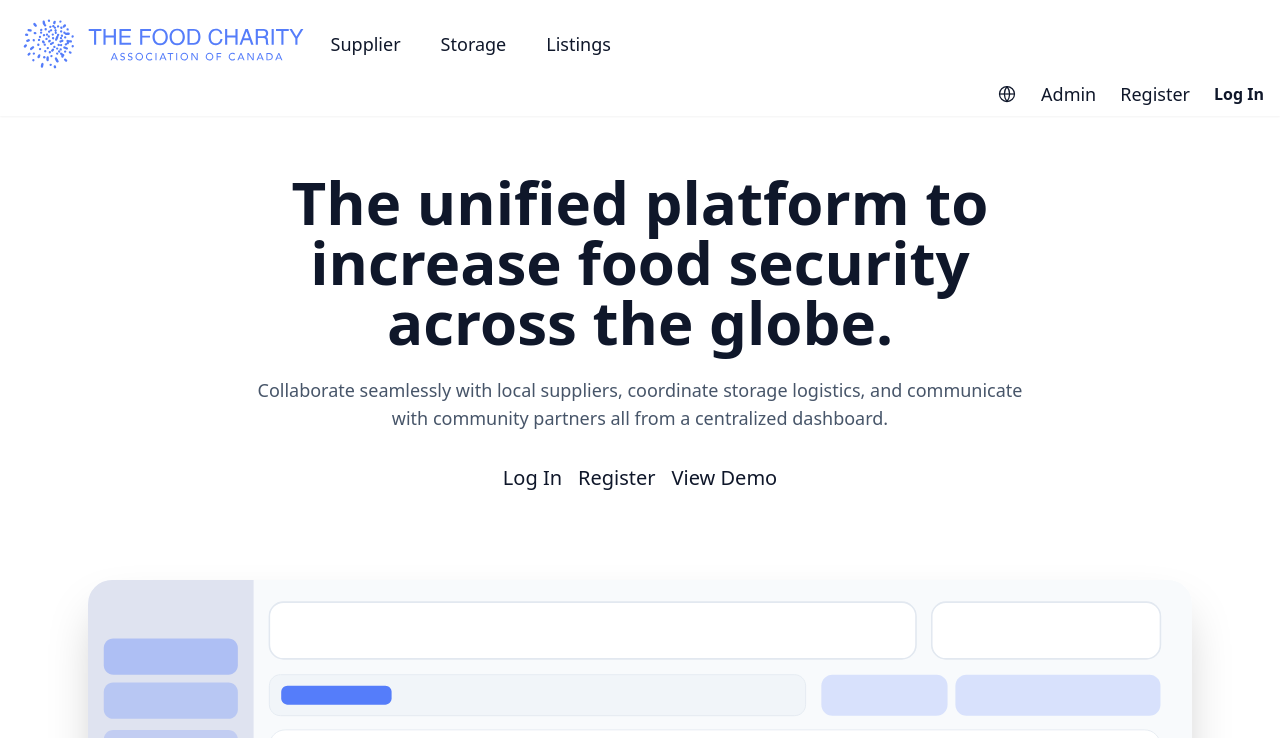
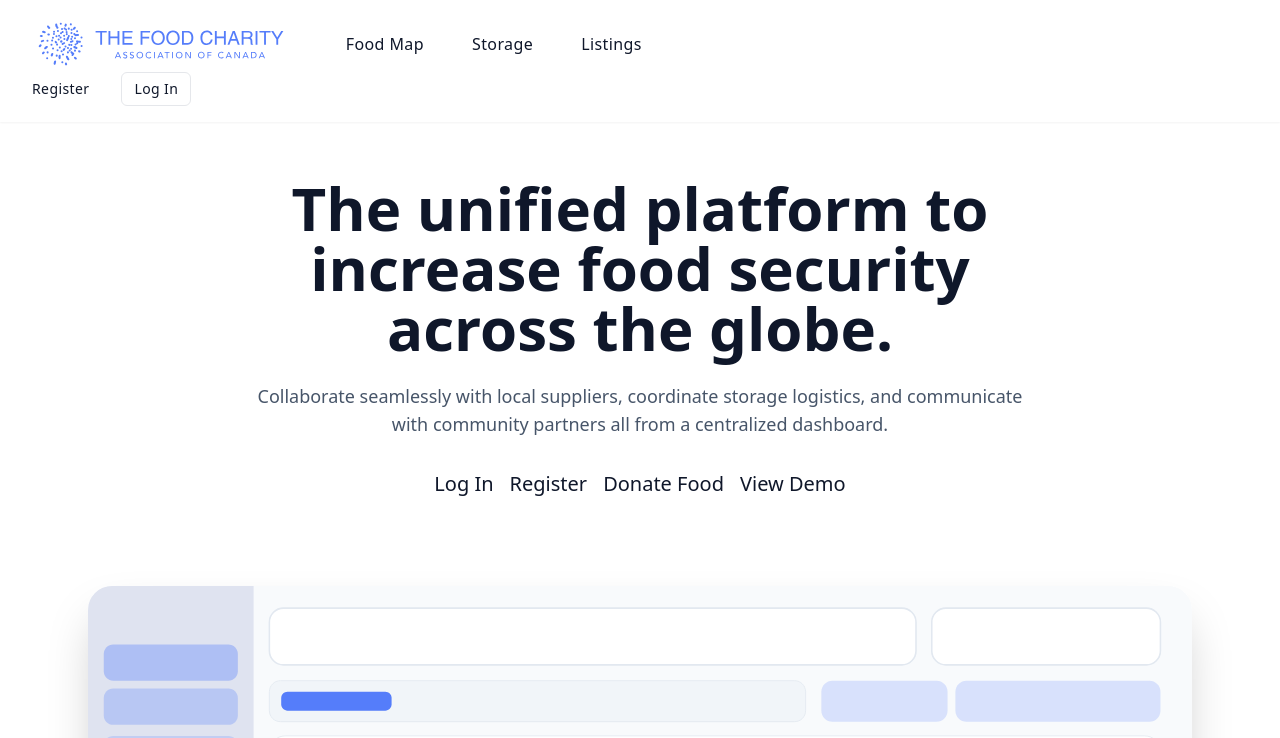
Before and after one commit to TheFoodCharity/platform, a Django app: template public/templates/public/landing.html in a window 1280 px wide. Shown: the top 738 px of the page. Run offline with Django 5.2, Linux system fonts and the light colour scheme; the template is opened without the code that fills it, so the values that code supplies are empty; some libraries are stand-ins or nearby versions.

Commit message:
fix navbar links

```diff
--- a/public/templates/public/components/_public_header.html
+++ b/public/templates/public/components/_public_header.html
@@ -1,70 +1,62 @@
 {% load static %}
-<header id="public-site-header" class="sticky top-0 z-50 w-full bg-white transition-shadow shadow-sm">
-    <div class="navbar min-h-0 py-2 px-4 justify-between w-full max-w-screen-xl mx-auto">
-        <div class="flex items-center gap-x-5 md:h-full md:w-auto md:flex-none">
-            <a href="{% url 'home' %}" class="flex items-center py-0 md:h-full md:py-1">
-                <img src="{% static 'public/images/logo_primary.svg' %}" alt="The Food Charity Association of Canada logo" class="h-full w-auto max-h-10 md:hidden">
-                <img src="{% static 'public/images/logo_w_text_primary.svg' %}" alt="The Food Charity Association of Canada logo" class="hidden h-full w-auto max-h-16 md:block">
+<header id="public-site-header" class="sticky top-0 z-50 w-full bg-white shadow-sm">
+    <div class="navbar min-h-0 py-4 px-8 justify-between items-center max-w-screen-xl mx-auto">
+
+        <!-- LEFT -->
+        <div class="flex items-center space-x-14">
+            <a href="{% url 'home' %}" class="flex items-center">
+                <img src="{% static 'public/images/logo_primary.svg' %}" class="h-10 md:hidden">
+                <img src="{% static 'public/images/logo_w_text_primary.svg' %}" class="hidden md:block h-14">
             </a>
-            <nav class="flex-none hidden h-full items-center gap-10 text-base font-medium leading-none md:flex md:text-lg">
-                <a href="{% url 'donations:list' %}" class="text-primary transition-colors hover:opacity-80">Supplier</a>
-                <a href="{% url 'storage:list' %}" class="text-primary transition-colors hover:opacity-80">Storage</a>
-                <a href="{% url 'donations:available_list' %}" class="text-primary transition-colors hover:opacity-80">Listings</a>
+
+            <!-- NAV -->
+            <nav class="hidden md:flex items-center space-x-12 text-primary font-medium tracking-wide">
+                <a href="{% url 'food_help_map' %}" class="hover:opacity-60 transition whitespace-nowrap">Food Map</a>
+                <a href="{% url 'storage:list' %}" class="hover:opacity-60 transition whitespace-nowrap">Storage</a>
+                <a href="{% url 'donations:available_list' %}" class="hover:opacity-60 transition whitespace-nowrap">Listings</a>
             </nav>
         </div>
-        <div class="flex items-center justify-end gap-3 text-sm font-medium md:h-full md:w-auto md:gap-6 md:text-lg">
-            <details id="lang-menu" class="dropdown relative hidden md:block z-50">
-                <summary class="flex cursor-pointer list-none items-center justify-center text-primary focus:outline-none hover:opacity-80 transition-opacity">
-                    <span class="sr-only">Select language</span>
-                    <svg class="h-5 w-5 stroke-current" viewBox="0 0 24 24" fill="none" stroke-width="1.5" aria-hidden="true">
-                        <circle cx="12" cy="12" r="9"></circle>
-                        <path d="M3 12h18"></path>
-                        <path d="M12 3a14.5 14.5 0 0 1 0 18"></path>
-                        <path d="M12 3a14.5 14.5 0 0 0 0 18"></path>
-                    </svg>
-                </summary>
-                <div class="dropdown-content absolute left-1/2 top-full mt-4 w-48 bg-base-100 py-2 shadow-lg rounded-sm text-sm z-[1]">
-                    <label class="flex cursor-pointer items-center px-4 py-2.5 hover:bg-base-200 transition-colors text-primary">
-                        <span class="w-6 flex-shrink-0 flex justify-start">
-                            <svg class="h-4 w-4 stroke-current" fill="none" viewBox="0 0 24 24" stroke-width="2">
-                                <path stroke-linecap="round" stroke-linejoin="round" d="M5 13l4 4L19 7" />
-                            </svg>
-                        </span>
-                        <span class="font-semibold">English</span>
-                        <input type="radio" name="language" checked class="hidden">
-                    </label>
 
-                    <label class="flex cursor-pointer items-center px-4 py-2.5 hover:bg-base-200 transition-colors text-primary">
-                        <span class="w-6 flex-shrink-0 flex justify-start"></span>
-                        <span class="font-semibold">Français</span>
-                        <input type="radio" name="language" class="hidden">
-                    </label>
+        <!-- RIGHT -->
+        <div class="flex items-center flex-nowrap text-primary font-medium tracking-wide">
+            <div class="flex items-center space-x-8">
+                {% if user.is_authenticated %}
+                    <a href="{% url 'dashboard' %}" class="text-sm hover:opacity-70 transition whitespace-nowrap">
+                        Dashboard
+                    </a>
+                {% else %}
+                    <a href="{% url 'accounts:register' %}" class="hidden md:inline text-sm hover:opacity-70 transition whitespace-nowrap">
+                        Register
+                    </a>
+                    <a href="{% url 'accounts:login' %}" class="px-3 py-1.5 text-sm rounded-md border border-primary hover:bg-primary hover:text-white transition whitespace-nowrap">
+                        Log In
+                    </a>
+                {% endif %}
+            </div>
+
+            <!-- CTA -->
+            <div class="ml-8">
+                <a href="{% url 'donations:create' %}" class="px-5 py-2 rounded-md bg-primary text-white text-sm font-semibold hover:opacity-90 transition whitespace-nowrap">
+                    Donate
+                </a>
+            </div>
+
+            <!-- MOBILE -->
+            <details class="md:hidden relative ml-4">
+                <summary class="btn btn-ghost">☰</summary>
+                <div class="absolute right-0 mt-3 w-56 bg-white shadow-lg rounded-lg p-3 text-primary">
+                    <a href="{% url 'food_help_map' %}" class="block p-2 hover:bg-base-200 rounded">Food Map</a>
+                    <a href="{% url 'storage:list' %}" class="block p-2 hover:bg-base-200 rounded">Storage</a>
+                    <a href="{% url 'donations:available_list' %}" class="block p-2 hover:bg-base-200 rounded">Listings</a>
+                    <a href="{% url 'donations:create' %}" class="block p-2 font-semibold hover:bg-base-200 rounded">Donate</a>
+                    <hr class="my-2">
+                    {% if user.is_authenticated %}
+                        <a href="{% url 'dashboard' %}" class="block p-2 hover:bg-base-200 rounded">Dashboard</a>
+                    {% else %}
+                        <a href="{% url 'accounts:register' %}" class="block p-2 hover:bg-base-200 rounded">Register</a>
+                        <a href="{% url 'accounts:login' %}" class="block p-2 hover:bg-base-200 rounded">Log In</a>
+                    {% endif %}
                 </div>
-            </details>
-            <a href="{% url 'admin:index' %}" class="hidden text-primary transition-colors hover:opacity-80 md:inline">Admin</a>
-            <a href="{% url 'accounts:register' %}" class="hidden text-primary transition-colors hover:opacity-80 md:inline">Register</a>
-            <a href="{% url 'accounts:login' %}" class="btn btn-primary text-base font-bold">Log In</a>
-            <details class="md:hidden group">
-                <summary class="flex h-10 w-10 cursor-pointer list-none items-center justify-center rounded text-primary focus:outline-none">
-                    <span class="sr-only">Toggle menu</span>
-                    <svg class="block h-7 w-7 group-open:hidden" fill="none" stroke="currentColor" stroke-width="2" viewBox="0 0 24 24" aria-hidden="true">
-                        <path stroke-linecap="round" stroke-linejoin="round" d="M4 6h16M4 12h16M4 18h16"></path>
-                    </svg>
-                    <svg class="hidden h-7 w-7 group-open:block" fill="none" stroke="currentColor" stroke-width="2" viewBox="0 0 24 24" aria-hidden="true">
-                        <path stroke-linecap="round" stroke-linejoin="round" d="M6 18L18 6M6 6l12 12"></path>
-                    </svg>
-                </summary>
-                <nav class="absolute left-0 right-0 top-full z-40 w-full border-t border-slate-200 bg-base-100 px-6 py-4 text-primary">
-                    <div class="flex flex-col space-y-2">
-                        <a href="{% url 'donations:list' %}" class="block rounded-lg px-4 py-3 text-lg hover:bg-base-200">Supplier</a>
-                        <a href="{% url 'storage:list' %}" class="block rounded-lg px-4 py-3 text-lg hover:bg-base-200">Storage</a>
-                        <a href="{% url 'donations:available_list' %}" class="block rounded-lg px-4 py-3 text-lg hover:bg-base-200">Listings</a>
-                        <hr class="my-2 border-slate-100">
-                        <a href="{% url 'admin:index' %}" class="block rounded-lg px-4 py-3 text-lg hover:bg-base-200">Admin</a>
-                        <a href="{% url 'accounts:register' %}" class="block rounded-lg px-4 py-3 text-lg hover:bg-base-200">Register</a>
-                        <a href="{% url 'accounts:login' %}" class="block rounded-lg px-4 py-3 text-lg hover:bg-base-200">Log In</a>
-                    </div>
-                </nav>
             </details>
         </div>
     </div>
--- a/public/templates/public/landing.html
+++ b/public/templates/public/landing.html
@@ -18,9 +18,19 @@
                 Collaborate seamlessly with local suppliers, coordinate storage logistics,
                 and communicate with community partners all from a centralized dashboard.
             </p>
+
             <div class="mt-8 flex flex-wrap items-center justify-center gap-4">
                 <a href="{% url 'accounts:login' %}" class="btn btn-primary text-xl">Log In</a>
-                <a href="{% url 'accounts:register' %}" class="btn btn-outline btn-primary text-xl rounded-full">Register</a>
+
+                <a href="{% url 'accounts:register' %}" class="btn btn-outline btn-primary text-xl rounded-full">
+                    Register
+                </a>
+
+                <!-- ADDED: Donate button -->
+                <a href="{% url 'donations:create' %}" class="btn btn-outline btn-primary text-xl rounded-full">
+                    Donate Food
+                </a>
+
                 <button
                     class="btn btn-outline btn-primary text-xl rounded-full"
                     hx-get="{% url 'demo_interest' %}"
@@ -31,6 +41,7 @@
                     View Demo
                 </button>
             </div>
+
             <div id="demo-feedback" class="mt-4 min-h-6"></div>
         </section>
 
--- a/public/views.py
+++ b/public/views.py
@@ -51,7 +51,6 @@ def dashboard(request):
     pending_donations_count = Donation.objects.filter(
         status__in=[
             Donation.Status.SUBMITTED,
-            Donation.Status.PENDING,
             Donation.Status.AVAILABLE,
         ],
     ).count()
--- a/templates/public/dashboard.html
+++ b/templates/public/dashboard.html
@@ -18,7 +18,7 @@
         </div>
 
         <section class="grid gap-4 md:grid-cols-2">
-            <a href="{% url 'organizations:list' %}"
+            <a href="{% url 'organizations:profile' %}"
                class="rounded-2xl border border-base-300 bg-white p-5 shadow-sm transition hover:-translate-y-0.5 hover:shadow-md">
                 <div class="flex items-center justify-between">
                     <span class="text-sm font-medium text-slate-600">Organizations</span>
```
Also changed, not shown: public/templates/public/food_help_map.html (line endings or trailing spaces), templates/base_app.html (line endings or trailing spaces).
